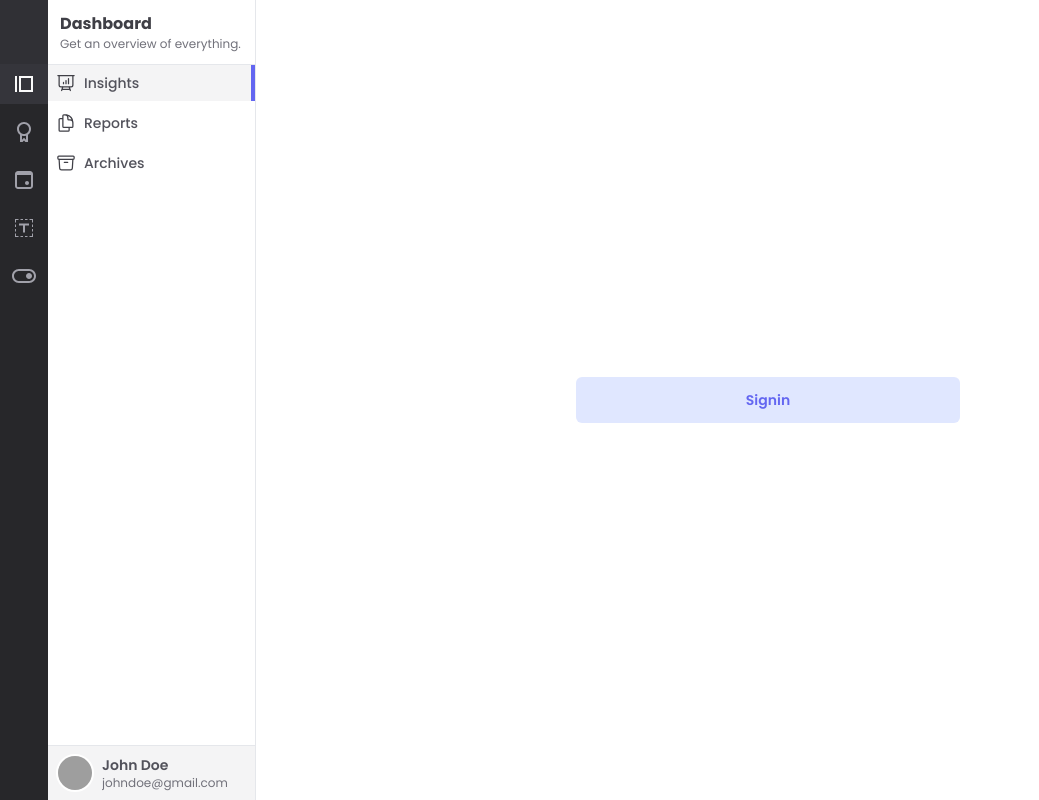
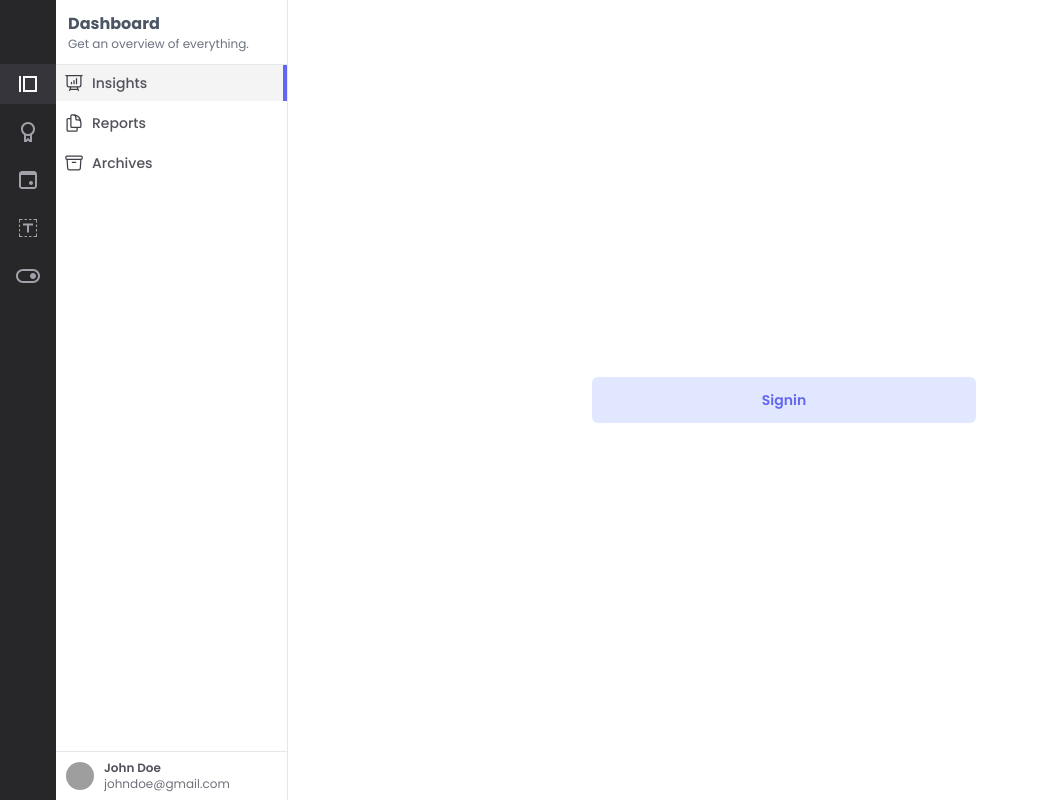
Before and after one commit to gscwd-ictd/lnd, a Next.js app: page /dashboard/insights in a window 1280 px wide. Shown: the whole page, without its empty margins (0-1039 px from the left). Built offline with nearby package versions, Linux system fonts and the light colour scheme; grey boxes are pictures that could not be loaded.

Commit message:
minor modifications on sidebar component

```diff
--- a/src/components/osprey/navigations/sidebar-navigation/view/SidebarNavigation.tsx
+++ b/src/components/osprey/navigations/sidebar-navigation/view/SidebarNavigation.tsx
@@ -9,8 +9,8 @@ export const SidebarNavigation: FunctionComponent = () => {
   const { activeNav, setActiveNav } = useContext(SidebarContext);
 
   return (
-    <div className="w-12 bg-zinc-800">
-      <div className="flex justify-center items-center h-16 bg-zinc-700/40"></div>
+    <div className="w-14 bg-zinc-800">
+      <div className="flex justify-center items-center h-16"></div>
       <ul className="space-y-2">
         {sidebarItems.map((item, index) => (
           <Fragment key={index}>
--- a/src/components/osprey/navigations/sidebar-panel-footer/view/SidebarPanelFooter.tsx
+++ b/src/components/osprey/navigations/sidebar-panel-footer/view/SidebarPanelFooter.tsx
@@ -4,10 +4,10 @@ import { SidebarPanelFooterProps } from "../utils/props";
 
 export const SidebarPanelFooter: FunctionComponent<SidebarPanelFooterProps> = ({ photoUrl, name, email }) => {
   return (
-    <footer className="flex items-center gap-2 p-2 bg-zinc-100">
-      <Avatar source={photoUrl} alt="user" />
+    <footer className="flex items-center gap-2 p-2">
+      <Avatar source={photoUrl} alt="user" size="sm" />
       <div className="flex flex-col w-36">
-        <h3 className="font-semibold text-sm text-zinc-600">{name}</h3>
+        <h3 className="font-semibold text-xs text-zinc-600">{name}</h3>
         <p className="text-xs text-zinc-500 truncate">{email}</p>
       </div>
     </footer>
--- a/src/components/osprey/navigations/sidebar-panel-header/view/SidebarPanelHeader.tsx
+++ b/src/components/osprey/navigations/sidebar-panel-header/view/SidebarPanelHeader.tsx
@@ -4,8 +4,8 @@ import { SidebarPanelHeaderProps } from "../utils/props";
 export const SidebarPanelHeader: FunctionComponent<SidebarPanelHeaderProps> = ({ title, subtitle }) => {
   return (
     <header className="h-16 p-3">
-      <h3 className="font-bold text-zinc-700">{title}</h3>
-      <p className="text-xs text-zinc-500">{subtitle}</p>
+      <h3 className="font-bold text-gray-600">{title}</h3>
+      <p className="text-xs text-gray-500">{subtitle}</p>
     </header>
   );
 };
--- a/src/components/osprey/navigations/sidebar-panel-item/view/SidebarPanelItem.tsx
+++ b/src/components/osprey/navigations/sidebar-panel-item/view/SidebarPanelItem.tsx
@@ -1,5 +1,7 @@
+"use client";
+
 import Link from "next/link";
-import { usePathname, useRouter } from "next/navigation";
+import { usePathname } from "next/navigation";
 import { FunctionComponent, ReactNode, useEffect, useState } from "react";
 import { styles } from "../utils/styles";
 
--- a/src/components/osprey/navigations/sidebar/utils/styles.ts
+++ b/src/components/osprey/navigations/sidebar/utils/styles.ts
@@ -1,5 +1,5 @@
 import cls from "classnames";
 
 export const styles = {
-  sidebar: () => cls("h-full w-64 flex border-r"),
+  sidebar: () => cls("h-full w-72 flex border-r"),
 };
```
